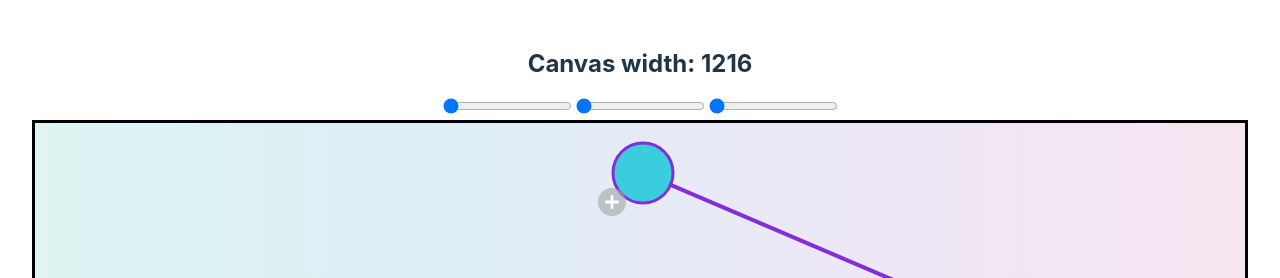
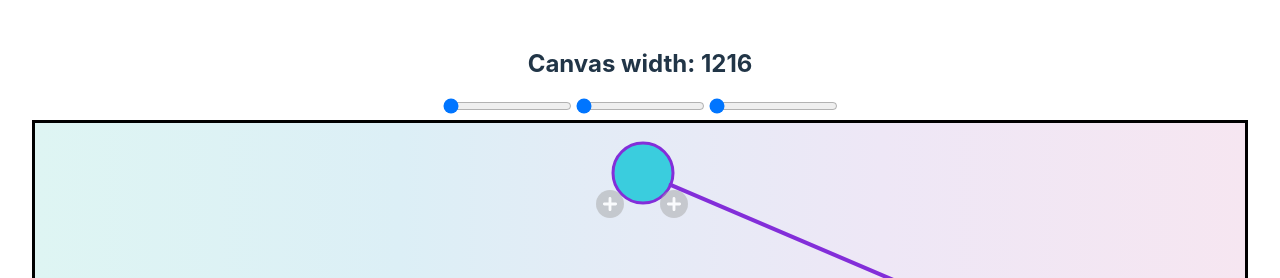
Before and after one commit to dqna64/data-structs-drawing-tool, a React (Vite) app: page / in a window 1280 px wide. Shown: the top 278 px of the page. Built offline with nearby package versions, Linux system fonts and the light colour scheme.

Commit message:
recursive node creation for rhs too

```diff
--- a/src/Canvas.tsx
+++ b/src/Canvas.tsx
@@ -116,6 +116,7 @@ export const Canvas = () => {
                             />
                         </motion.svg>
                         <Node2 x={nodeX1.get()} y={50} side='left' />
+                        <Node2 x={nodeX1.get()} y={50} side='right' />
                         <Node x={nodeX3.get()} y={180} />
                         {/* <motion.svg className="svgEle">
                             <motion.path d={linkSvg1 ?? undefined} stroke="#832ed9" strokeWidth="4" fill="none"
--- a/src/Node2.tsx
+++ b/src/Node2.tsx
@@ -11,6 +11,8 @@ type PropTypes = {
     side: string,
 }
 
+const DURATION = 0.5
+
 const btnOffsets: { [side: string]: { top: string, left: string }, } = {
     left: {
         top: "21px",
@@ -23,35 +25,42 @@ const btnOffsets: { [side: string]: { top: string, left: string }, } = {
 }
 
 const containerVar = {
-    init: (pos: any) => ({
-        x: pos.x - 30,
-        y: pos.y + 30,
+    init: ({pos, side}: any) => ({
+        x: pos.x + (side ==='left'?-32:32),
+        y: pos.y + 32,
     }),
-    showUnmaterialised: (pos: any) => ({
-        x: pos.x - 30,
-        y: pos.y + 30,
+    showUnmaterialised: ({pos, side}: any) => ({
+        x: pos.x + (side ==='left'?-32:32),
+        y: pos.y + 32,
     }),
-    showMaterialised: (pos: any) => ({
-        x: pos.x - 30 - 80,
-        y: pos.y + 30 + 120,
+    showMaterialised: ({pos, side}: any) => ({
+        x: pos.x + 90*(side==='left'?-1:1),
+        y: pos.y  + 90,
     }),
 }
 
 const nodeCircVar = {
-    init: { pathLength: 0 },
+    init: {
+        opacity: 0,
+        scale: 0.3,
+        x: - 15,
+        y: - 15,
+    },
     showUnmaterialised: {
         x: - 15,
         y: - 15,
         scale: 1,
+        opacity: 0.8,
         pathLength: 1,
-        transition: { duration: 0.8 }
+        transition: { duration: DURATION }
     },
     showMaterialised: {
         x: - 15,
         y: - 15,
         scale: 2,
+        opacity: 1,
         pathLength: 1,
-        transition: { duration: 0.8 }
+        transition: { duration: DURATION }
     },
 }
 
@@ -74,12 +83,12 @@ const Node = (props: PropTypes) => {
     return (
         <motion.div
             variants={containerVar}
-            custom={{ x: props.x, y: props.y }}
+            custom={{pos: { x: props.x, y: props.y}, side: props.side}}
             initial="init"
             animate={materialised ? "showMaterialised" : "showUnmaterialised"}
             // initial={{ opacity: 0, scale: 0.5, x: props.x, y: props.y }}
             // animate={{ opacity: 1, scale: 1, x: props.x, y: props.y }}
-            transition={{ duration: 0.5 }}
+            transition={{ duration: DURATION }}
             style={{
                 position: "absolute", width: "min-content",
                 // top: props.x, left: props.y
@@ -129,7 +138,7 @@ const Node = (props: PropTypes) => {
                 <Node x={0} y={0} side="left" />
             }
             {materialised &&
-                <CreateNodeBtn side='right' />
+            <Node x={0} y={0} side="right" />
             }
             <div className="leftSlot" ref={leftRef}></div>
             <div className="rightSlot"></div>
```
